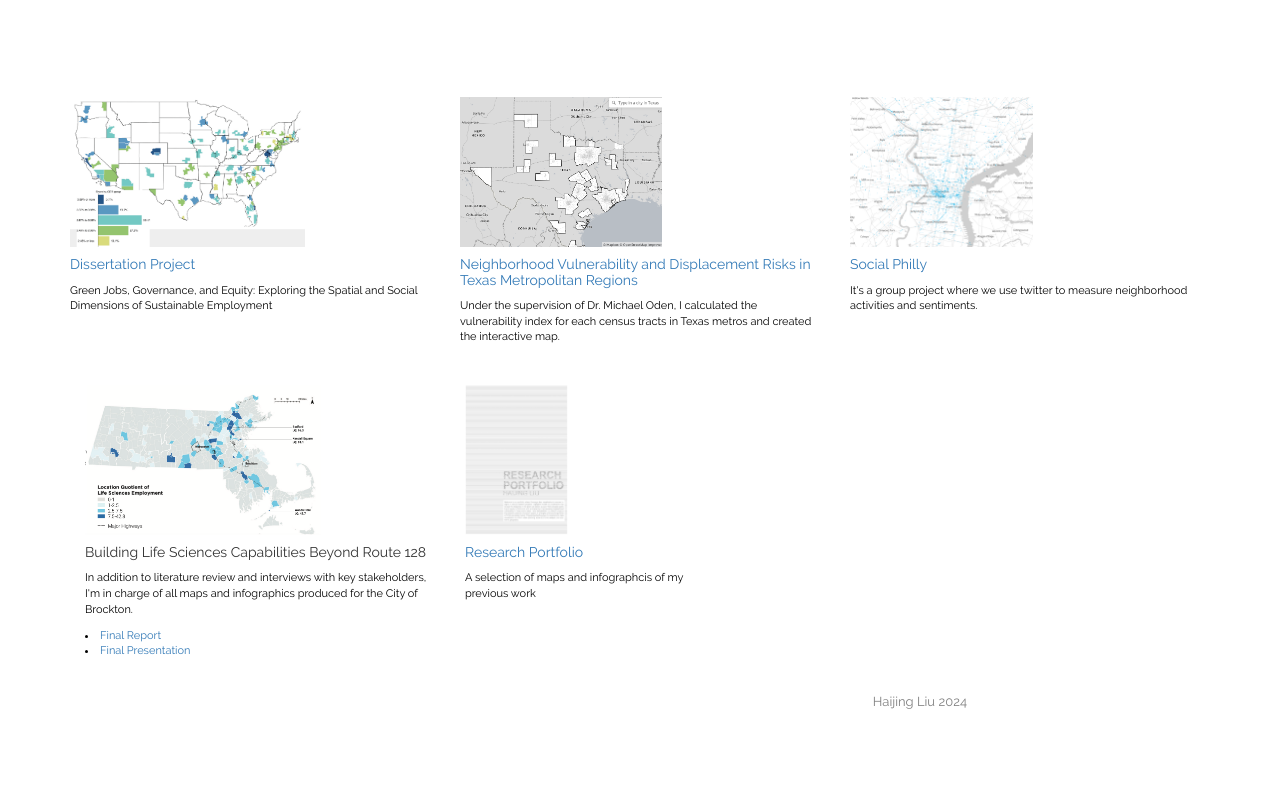
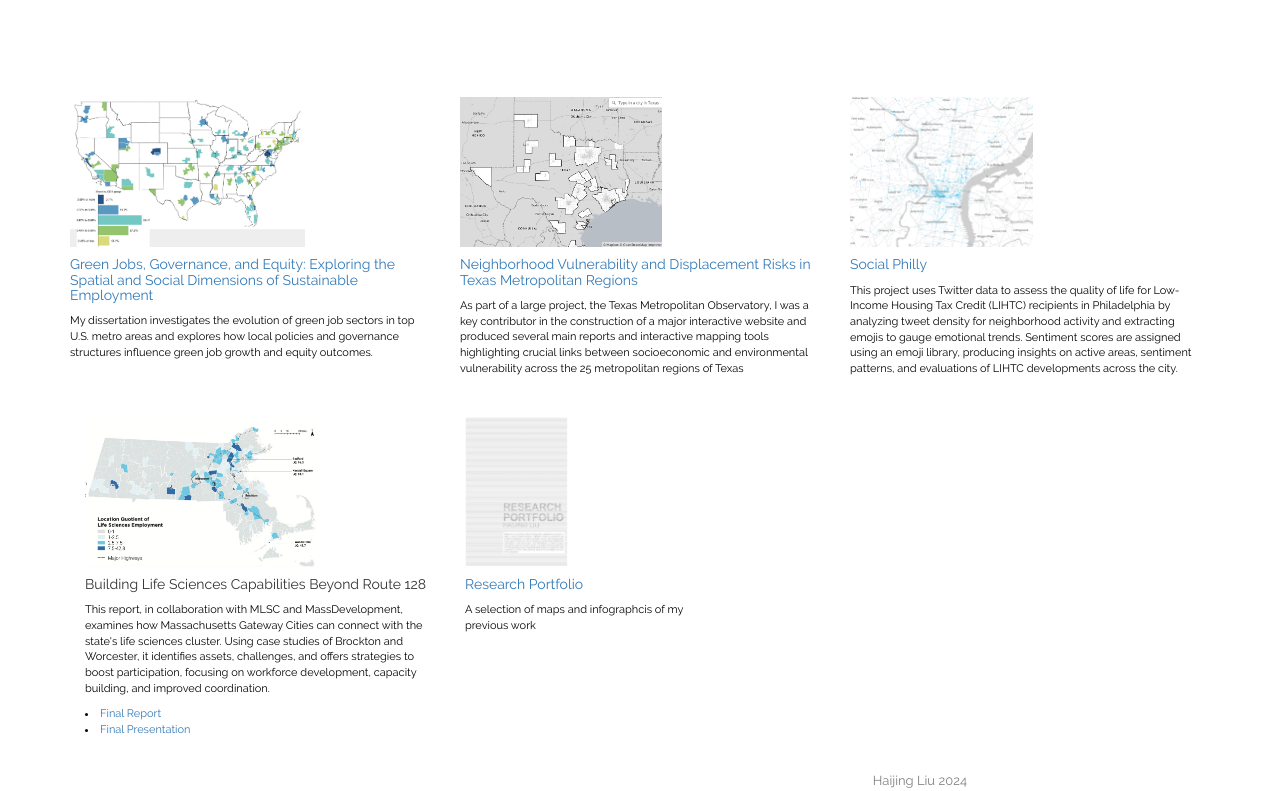
Before and after one commit to haijing1017/haijing1017.github.io, a website: page index.html in a window 1280 px wide. Shown: the part 1025-1816 px from the top of the page. Before the commit the page ends 1737 px from the top, so only its background shows below. Drawn offline with nearby package versions, Linux system fonts and the light colour scheme.

Commit message:
changed project description

```diff
--- a/index.html
+++ b/index.html
@@ -113,22 +113,22 @@
             <div class="col-xs-12 col-sm-6 col-md-4">
                 <img class="thumb-img" src="img/dissertation.png">
                 <div class="hover-state">
-                    <h5><a href="https://bristle-galleon-d4c.notion.site/Green-Jobs-Governance-and-Equity-Exploring-the-Spatial-and-Social-Dimensions-of-Sustainable-Emplo-112c408ee778802a80c9df9d352123bf">Dissertation Project</a></h5>
-                        <p class="text-intro-text">Green Jobs, Governance, and Equity: Exploring the Spatial and Social Dimensions of Sustainable Employment</p>
+                    <h5><a href="https://bristle-galleon-d4c.notion.site/Green-Jobs-Governance-and-Equity-Exploring-the-Spatial-and-Social-Dimensions-of-Sustainable-Emplo-112c408ee778802a80c9df9d352123bf">Green Jobs, Governance, and Equity: Exploring the Spatial and Social Dimensions of Sustainable Employment</a></h5>
+                        <p class="text-intro-text">My dissertation investigates the evolution of green job sectors in top U.S. metro areas and explores how local policies and governance structures influence green job growth and equity outcomes.</p>
                 </div>
             </div>
             <div class="col-xs-12 col-sm-6 col-md-4">
                 <img class="thumb-img" src="img/tmo.png">
                         <div class="hover-state">
                             <h5><a href="https://haijing1017.github.io/tmo/tmo.html"> Neighborhood Vulnerability and Displacement Risks in Texas Metropolitan Regions </a></h5>
-                            <p class="text-intro-text">Under the supervision of Dr. Michael Oden, I calculated the vulnerability index for each census tracts in Texas metros and created the interactive map.</p>
+                            <p class="text-intro-text">As part of a large project, the Texas Metropolitan Observatory, I was a key contributor in the construction of a major interactive website and produced several main reports and interactive mapping tools highlighting crucial links between socioeconomic and environmental vulnerability across the 25 metropolitan regions of Texas<a href="https://tmo.utexas.edu/library"></a></p>
                         </div>
             </div>
             <div class="col-xs-12 col-sm-6 col-md-4">
                 <img class="thumb-img" src="img/social_philly.png">
                         <div class="hover-state">
                             <h5><a href="https://xli711.github.io/big-data-web/">Social Philly</a></h5>
-                            <p class="text-intro-text">It's a group project where we use twitter to measure neighborhood activities and sentiments.</p>
+                            <p class="text-intro-text">This project uses Twitter data to assess the quality of life for Low-Income Housing Tax Credit (LIHTC) recipients in Philadelphia by analyzing tweet density for neighborhood activity and extracting emojis to gauge emotional trends. Sentiment scores are assigned using an emoji library, producing insights on active areas, sentiment patterns, and evaluations of LIHTC developments across the city.</p>
                         </div>
             </div>
         </div>
@@ -137,7 +137,7 @@
                 <img class="thumb-img" src="img/128.png">
                         <div class="hover-state">
                             <h5>Building Life Sciences Capabilities Beyond Route 128</h5>
-                            <p class="text-intro-text">In addition to literature review and interviews with key stakeholders, I'm in charge of all maps and infographics produced for the City of Brockton.</p>
+                            <p class="text-intro-text">This report, in collaboration with MLSC and MassDevelopment, examines how Massachusetts Gateway Cities can connect with the state's life sciences cluster. Using case studies of Brockton and Worcester, it identifies assets, challenges, and offers strategies to boost participation, focusing on workforce development, capacity building, and improved coordination.</p>
                                 <li class="text-intro-text"><a href="Docs/Report_0223_singlepage.pdf" download>Final Report</a></li>
                                 <li class="text-intro-text"><a href="Docs/PRESENTATION_0205.pdf" download>Final Presentation</a></li>
                         </div>
```
Also changed, not shown: 2 other files.
